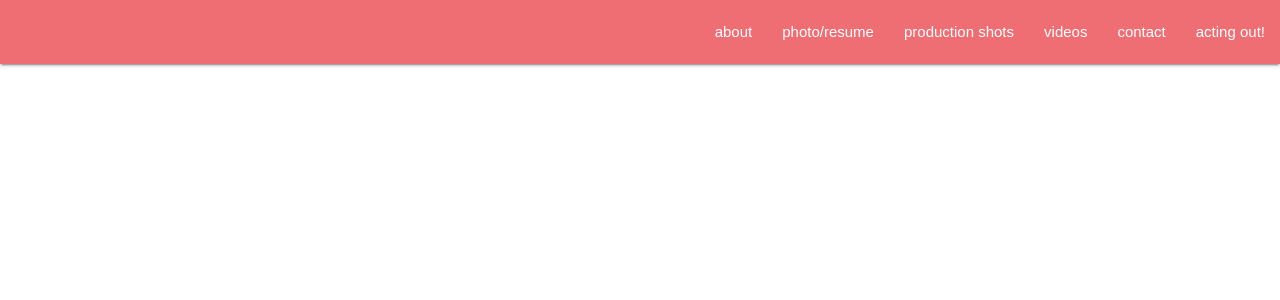
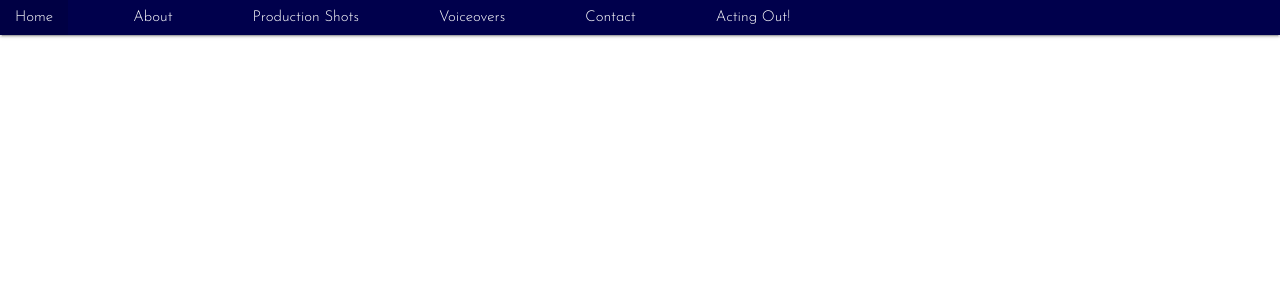
Before and after one commit to kurtgee6/Mr.YesIndeed, a React (Create React App) app in the folder client/: page / in a window 1280 px wide. Shown: the top 300 px of the page. Built offline with nearby package versions, Linux system fonts and the light colour scheme.

Commit message:
navbar design fixture

```diff
--- a/client/public/index.html
+++ b/client/public/index.html
@@ -10,6 +10,8 @@
     <script src="https://ajax.googleapis.com/ajax/libs/jquery/3.2.1/jquery.min.js"></script>
     <!-- Compiled and minified CSS Materialize-->
     <link rel="stylesheet" href="https://cdnjs.cloudflare.com/ajax/libs/materialize/0.100.2/css/materialize.min.css">
+    <!-- Google Font -->
+    <link href="https://fonts.googleapis.com/css?family=Josefin+Sans:300" rel="stylesheet">
 
     <title>Curtis Glenn</title>
   </head>
--- a/client/src/components/navbar/navbar.css
+++ b/client/src/components/navbar/navbar.css
@@ -0,0 +1,14 @@
+
+nav {
+    height: 35px;
+    line-height: 35px;
+}
+
+.nav-wrapper {
+    background-color: #00004c;
+    font-family: 'Josefin Sans', sans-serif;
+}
+
+ul, li {
+    margin-right: 50px;
+}
--- a/client/src/components/navbar/navbar.js
+++ b/client/src/components/navbar/navbar.js
@@ -8,13 +8,13 @@ class navbar extends Component {
             <div>
                 <nav>
                     <div className="nav-wrapper">
-                        <ul id="nav-mobile" className="right hide-on-med-and-down">
-                            <li><a href="#">about</a></li>
-                            <li><a href="#">photo/resume</a></li>
-                            <li><a href="#">production shots</a></li>
-                            <li><a href="#">videos</a></li>
-                            <li><a href="#">contact</a></li>
-                            <li><a href="#">acting out!</a></li>
+                        <ul id="nav-mobile">
+                            <li><a href="#">Home</a></li>
+                            <li><a href="#">About</a></li>
+                            <li><a href="#">Production Shots</a></li>
+                            <li><a href="#">Voiceovers</a></li>
+                            <li><a href="#">Contact</a></li>
+                            <li><a href="#">Acting Out!</a></li>
                         </ul>
                     </div>
                 </nav>
```
Also changed, not shown: 1 other file (tests, documents, lock files or other folders).
